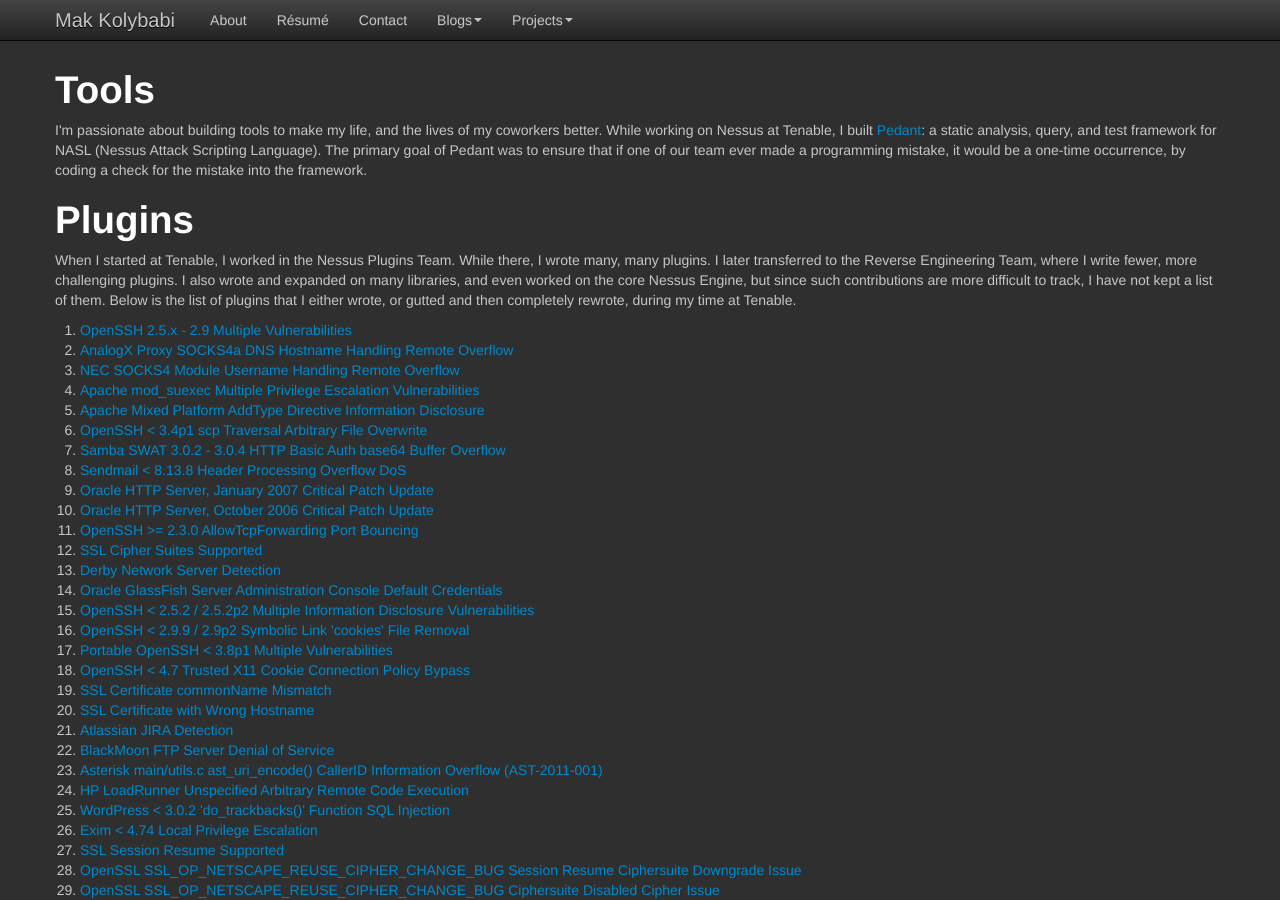
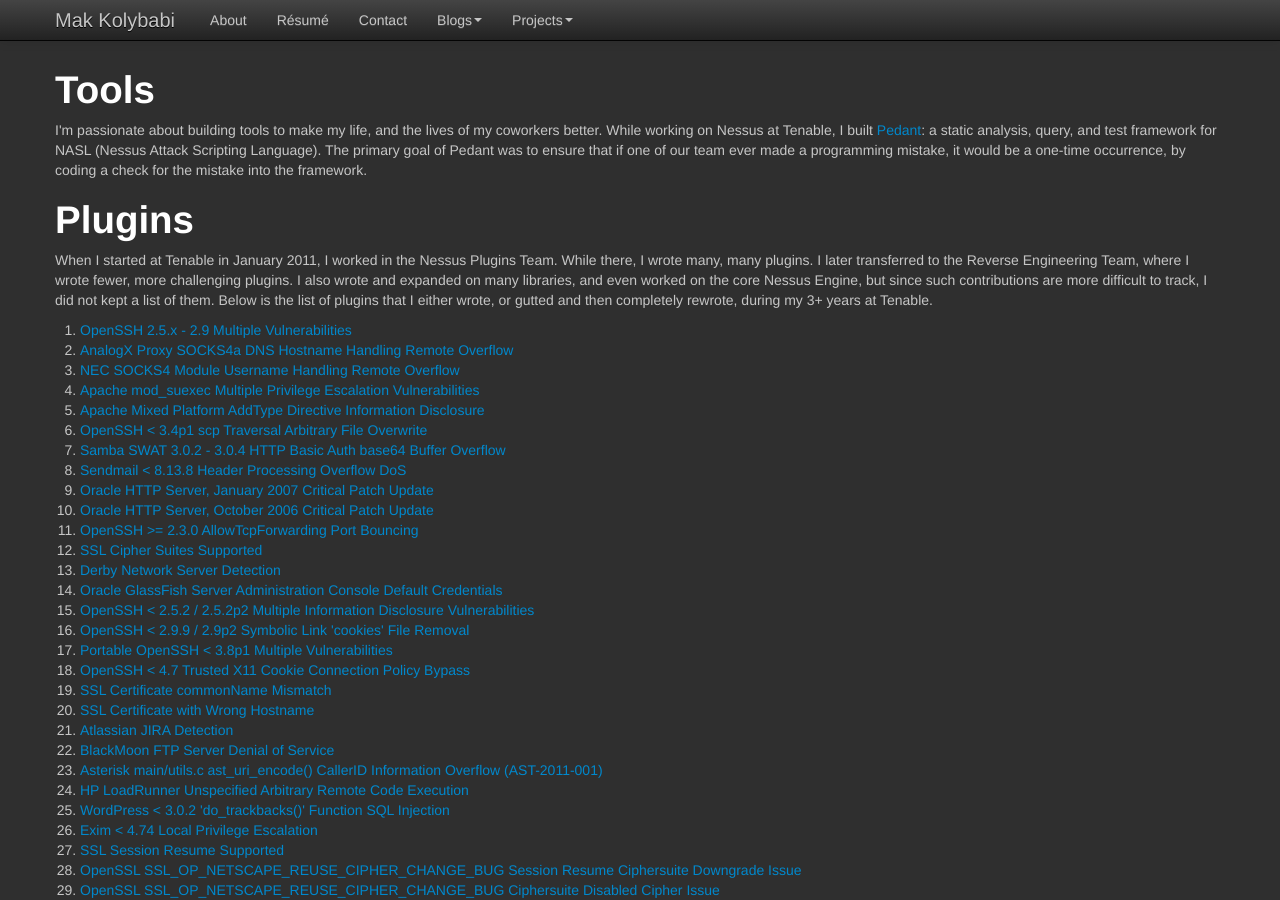
Before and after one commit to mogigoma/mogigoma.com, a Jekyll site: the page built from nessus.html, in a window 1280 px wide and 900 px high. Built offline with Jekyll 4.4.1, drawn with Linux system fonts in a browser that asks for light colours.

Commit message:
Update Nessus.

```diff
--- a/nessus.html
+++ b/nessus.html
@@ -12,7 +12,7 @@ title: Mak Kolybabi's Contributions to Nessus
     </div>
     <div class="span12">
       <h1>Plugins</h1>
-      <p>When I started at Tenable, I worked in the Nessus Plugins Team. While there, I wrote many, many plugins. I later transferred to the Reverse Engineering Team, where I write fewer, more challenging plugins. I also wrote and expanded on many libraries, and even worked on the core Nessus Engine, but since such contributions are more difficult to track, I have not kept a list of them. Below is the list of plugins that I either wrote, or gutted and then completely rewrote, during my time at Tenable.</p>
+      <p>When I started at Tenable in January 2011, I worked in the Nessus Plugins Team. While there, I wrote many, many plugins. I later transferred to the Reverse Engineering Team, where I wrote fewer, more challenging plugins. I also wrote and expanded on many libraries, and even worked on the core Nessus Engine, but since such contributions are more difficult to track, I did not kept a list of them. Below is the list of plugins that I either wrote, or gutted and then completely rewrote, during my 3+ years at Tenable.</p>
 
       <ol>
         <li><a href="http://www.tenable.com/plugins/index.php?view=single&id=10771">OpenSSH 2.5.x - 2.9 Multiple Vulnerabilities</a></li>
```
